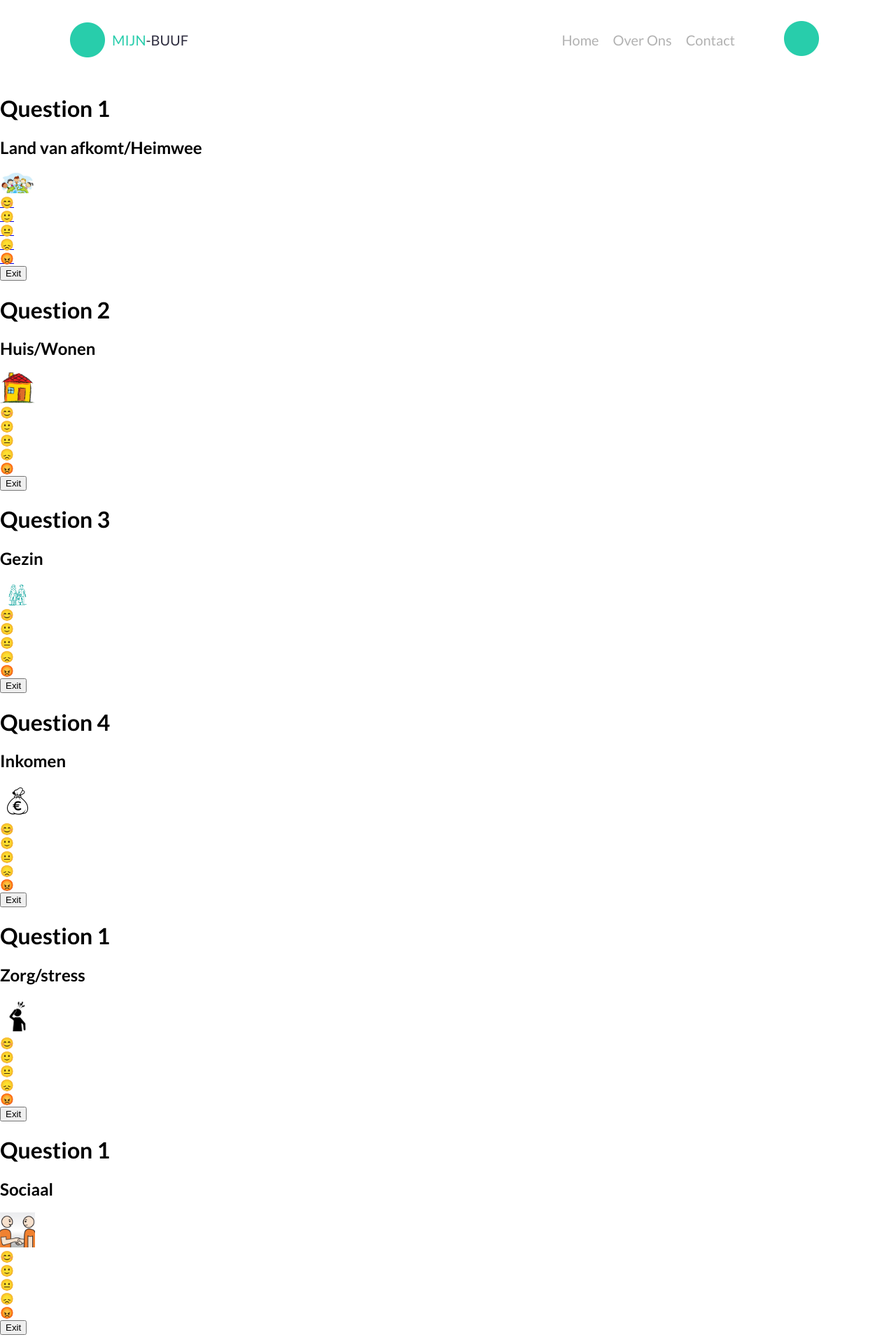
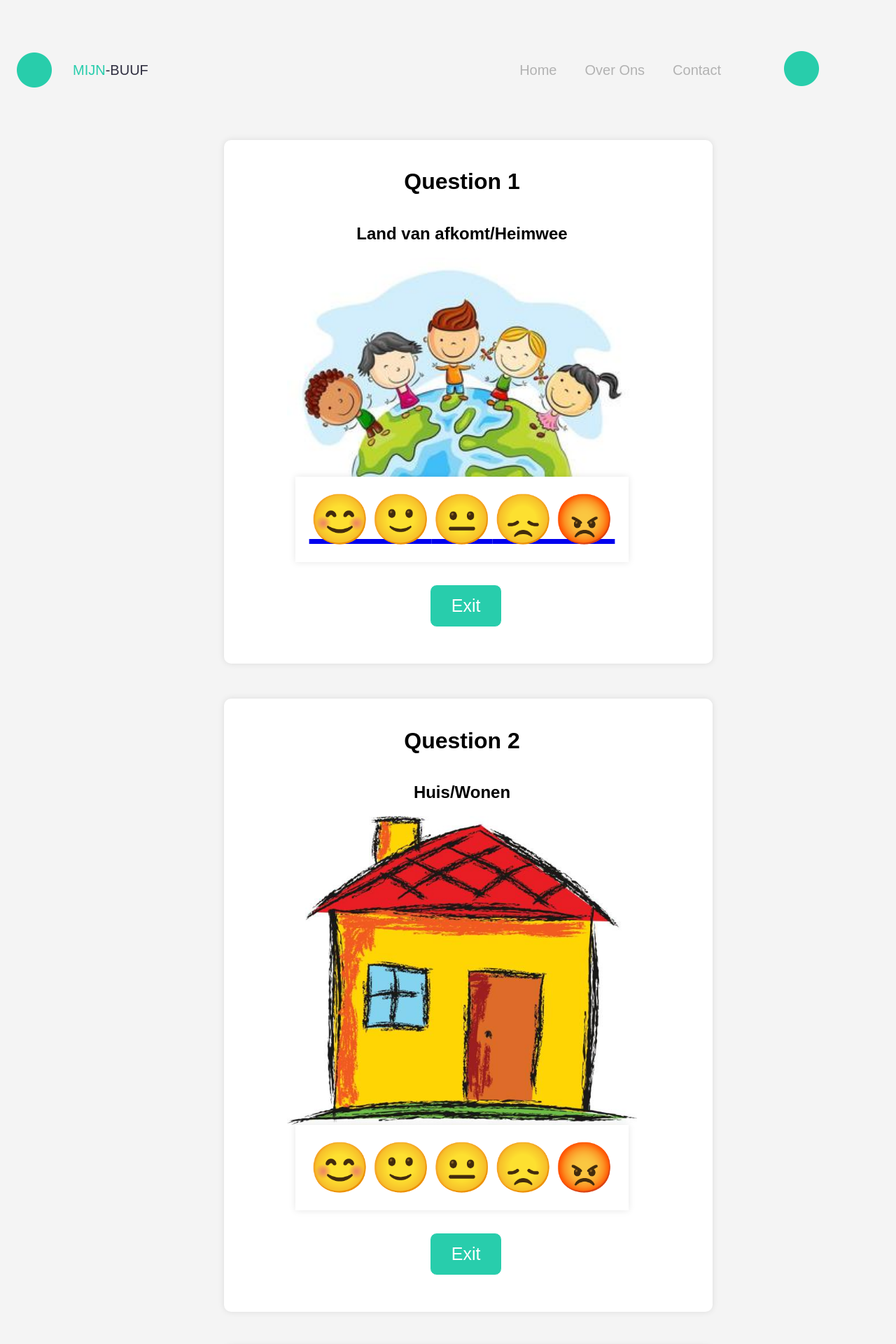
Before and after one commit to 6035099/Mijn-buuf, a PHP site: page /form.php in a window 1280 px wide. Shown: the top 1920 px of the page at 70% size. Run offline with PHP 8.4, Linux system fonts and the light colour scheme; some libraries are stand-ins or nearby versions.

Commit message:
ee
eljdel

```diff
--- a/css/style.css
+++ b/css/style.css
@@ -253,7 +253,7 @@ input[type="submit"]:hover {
 
 
 .login_img {
-    width: 51em;
+    width: 7em;
 }
 
 .Login_cont {
--- /dev/null
+++ b/css/zpp.css
@@ -0,0 +1,291 @@
+/* Algemene stijlen */
+body {
+    font-family: Arial, sans-serif;
+    background-color: #f4f4f4;
+    margin: 0;
+    padding: 0;
+
+}
+
+/* Header */
+header {
+    display: grid;
+    place-items: center;
+    grid-template-columns: 1fr auto;
+    height: 20vh;
+    background-color: #f4f4f4;
+    text-align: center;
+    color: #28CDAC;
+    justify-items: start;
+    padding-left: 3vh;
+}
+
+.nav a {
+    margin: 10vh;
+    color: black;
+    text-decoration: none;
+    border-radius: 20px;
+    border: 1px solid;
+    border-color: #f4f4f4;
+    padding: 20px;
+}
+
+.nav a:hover {
+    color: black;
+    text-decoration: none;
+    border-radius: 20px;
+    border: 1px solid;
+    border-color: #dfdfdf;
+
+}
+
+nav {
+    display: flex;
+    gap: 20px;
+
+}
+
+/* Inlogcontainer */
+.log-container {
+    display: grid;
+    place-items: center;
+    min-height: 75vh;
+    padding-bottom: 50px;
+}
+
+.log-kop {
+    text-align: center;
+}
+
+/* Formulier */
+.bom {
+    display: flex;
+    flex-direction: column;
+    background-color: white;
+    padding: 20px;
+    border-radius: 10px;
+    box-shadow: 0 0 10px rgba(0, 0, 0, 0.1);
+    width: 600px;
+    padding: 5em;
+}
+
+/* Labels */
+label {
+    font-size: 1.2rem;
+    color: #333;
+    margin-bottom: 5px;
+}
+
+/* Invoervelden */
+.form-control {
+    padding: 10px;
+    margin-bottom: 15px;
+    border: 1px solid #ccc;
+    border-radius: 5px;
+
+}
+
+
+
+/* Knop */
+input[type="submit"] {
+    padding: 10px 20px;
+    background-color: rgb(130, 130, 195);
+    color: white;
+    border: none;
+    border-radius: 5px;
+    cursor: pointer;
+    transition: background-color 0.3s ease;
+    width: 500px;
+}
+
+.gender-container {
+    display: flex;
+    flex-direction: column;
+}
+
+input[type="submit"]:hover {
+    background-color: rgb(100, 100, 165);
+}
+
+/* Dit is de inlog pagina */
+
+.inlog-container {
+    display: grid;
+    place-items: center;
+    height: 75vh;
+}
+
+/* Footer */
+.footergrid {
+    min-height: 10vh;
+    background-color: #28CDAC;
+    display: grid;
+    grid-template-columns: auto auto;
+    font-family: Verdana, Geneva, Tahoma, sans-serif;
+    gap: 120vh;
+    align-items: center;
+    padding-left: 50px;
+  }
+
+  .footergrid article h1{
+    text-decoration: none;
+    font-weight: bold;
+    color: white;
+    grid-template-columns: repeat(3, 1fr);
+    margin: 0px auto;
+    padding-top: 20px;
+  }
+
+  .footergrid section h1{
+    text-decoration: none;
+    font-weight: bold;
+    color: white;
+    grid-template-columns: repeat(3, 1fr);
+    margin: 0px auto;
+    font-size: 40px;
+    padding-bottom: 90px;
+  }
+
+
+
+.contact-gegevens {
+    padding: 20px;
+    margin-bottom: 20px;
+}
+
+.contact-gegevens h1 {
+    color: #28CDAC;
+    font-size: 50px;
+}
+
+.contact-gegevens p {
+    font-size: 20px;
+}
+
+.social img {
+    padding: 20px;
+    width: 70px;
+    height: auto;
+}
+
+.contact-formulier {
+    border: 1px solid #ccc;
+    padding: 20px;
+    border: 1px solid;
+    border-radius: 50px;
+    border-color: white;
+    background-color: white;
+    width: 50%;
+    margin-left: 25%;
+    padding-right: 3%;
+    margin-bottom: 50px;
+}
+
+.contact-formulier h1 {
+    color: #28CDAC;
+    font-size: 50px;
+    text-align: center;
+}
+
+.contact-formulier p {
+    font-size: 20px;
+    text-align: center;
+}
+
+label {
+    display: block;
+    margin-bottom: 5px;
+}
+
+input,
+textarea {
+    width: 100%;
+    padding: 8px;
+    margin-bottom: 15px;
+    border: 1px solid #ccc;
+}
+
+button {
+    background-color: #28CDAC;
+    color: white;
+    padding: 10px 20px;
+    border: none;
+    cursor: pointer;
+    text-align: center;
+    margin-left: 44%;
+    border: 1px solid;
+    border-radius: 10px;
+}
+
+button:hover {
+    background-color: #3ae2c1;
+}
+
+.Contactin img {
+    width: 1000px;
+    height: auto;
+}
+
+.info {
+    display: flex;
+    flex-direction: row;
+}
+.kop {
+    text-align: center;
+}
+#container {
+    display: flex;
+    flex-direction: column;
+    align-items: center;
+    justify-content: space-evenly;
+    box-shadow: 0 0 10px rgba(0, 0, 0, 0.1);
+    padding: 20px;
+    border-radius: 10px;
+    background-color: white;
+    width: 50%;
+    margin-left: 25%;
+    padding-right: 3%;
+    margin-bottom: 50px;
+}
+
+.emo-container {
+    display: flex;
+    flex-direction: row;
+    justify-content: space-evenly;
+    box-shadow: 0 0 10px rgba(0, 0, 0, 0.1);
+    padding: 20px;
+    font-size: 70px;
+}
+
+.exit-conatiner {
+    display: flex;
+    justify-content: left;
+    padding: 2em;
+    margin-right: 5em;
+
+}
+
+.exit-conatiner button {
+    background-color: #28CDAC;
+    color: white;
+    padding: 15px 30px;
+    border: none;
+    cursor: pointer;
+    text-align: center;
+    margin-left: 44%;
+    border: 1px solid;
+    border-radius: 10px;
+    font-size: 25px;
+}
+
+.img-vraag {
+    display: flex;
+    flex-direction: column;
+    align-items: center;
+}
+
+.img-vraag img {
+    width: 500px;
+    height: auto;
+}
--- a/login.php
+++ b/login.php
@@ -22,7 +22,7 @@ include "lib/header.php";
 if ($_SERVER['REQUEST_METHOD'] === 'POST') {
     $email = $_POST['email'];
     $password = $_POST['password'];
-    $conn = new mysqli('localhost', 'root', '', 'Mijn_Buuf');
+    $conn = new PDO('localhost', 'root', '', 'Mijn_Buuf');
     $sql= "SELECT * FROM registration WHERE email = '$email' AND password = '$password' ";
     $result = mysqli_query($conn,$sql);
     $aantal = mysqli_num_rows($result);
@@ -38,7 +38,7 @@ if ($_SERVER['REQUEST_METHOD'] === 'POST') {
 
 
 } else {
-    echo "Wrong username or password.<br>Of registreer hier <a href='register.php'>Registeren</a>.";
+    echo "Wrong username or password. Please try again.";
 }
 ?>
 </main>
```
